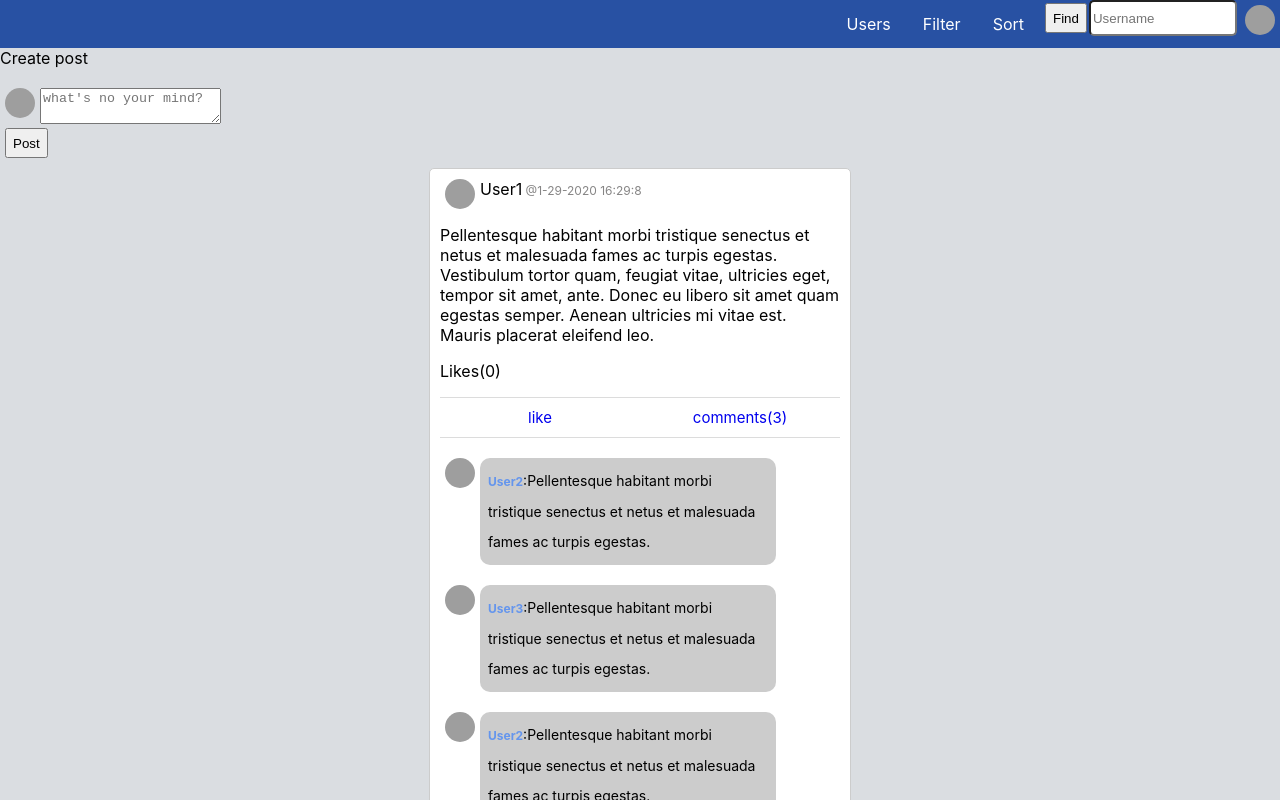
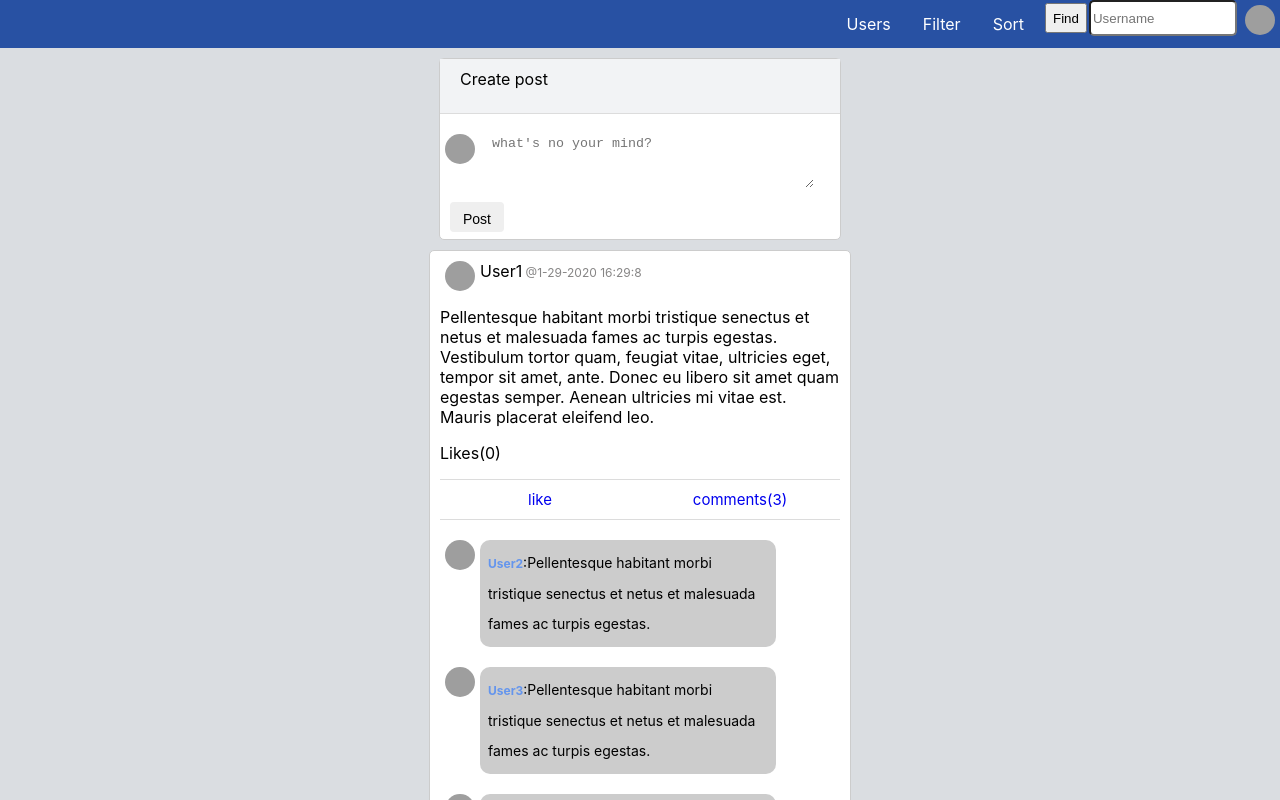
Before and after one commit to Sendoh603-103/Final_react_project, a React (Create React App) app: page / in a window 1280 px wide. Shown: the top 800 px of the page. Built offline with nearby package versions, Linux system fonts and the light colour scheme; grey boxes are pictures that could not be loaded.

Commit message:
Coding for postForm.css file

```diff
--- a/src/components/postForm.css
+++ b/src/components/postForm.css
@@ -0,0 +1,59 @@
+.form{
+    margin-top: 10px;
+    height: 180px;
+    width: 400px;
+    text-align: left;
+    border: 1px solid #CCCCCC;
+    margin-left: 20%;
+    border-radius: 5px;
+    background-color: #fff;
+    margin:0 auto;
+    margin-top: 10px;
+}
+
+.avatar {
+    margin: 0px 5px;
+    vertical-align: top;
+    width: 40px;
+    height: 40px;
+    border-radius: 50%;
+  }
+
+.title{
+    width: 100%;
+    height: 30%;
+    background-color: #F2F3F5;
+    border-bottom: 1px solid gainsboro;
+
+}
+
+textarea {
+    width: 80%;
+    border: 0ch;
+    height: 50px;
+    margin-left: 10px;
+  }
+label {
+    width: 100%;
+    margin-left: 20px;
+    line-height: 40px;
+}
+
+.btn {
+    display: inline-block;
+    margin-bottom: 0;
+    font-weight: 400;
+    text-align: center;
+    white-space: nowrap;
+    vertical-align: middle;
+    -ms-touch-action: manipulation;
+    touch-action: manipulation;
+    cursor: pointer;
+    background-image: none;
+    border: 1px solid transparent;
+    padding: 6px 12px;
+    font-size: 14px;
+    line-height: 1.42857143;
+    border-radius: 4px;
+    margin: 10px;
+}
```
